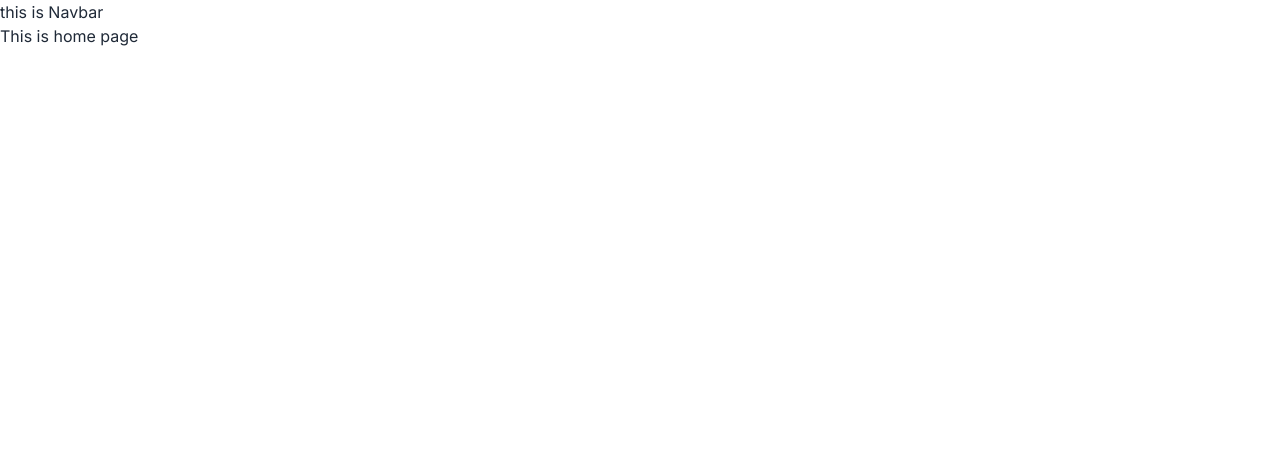
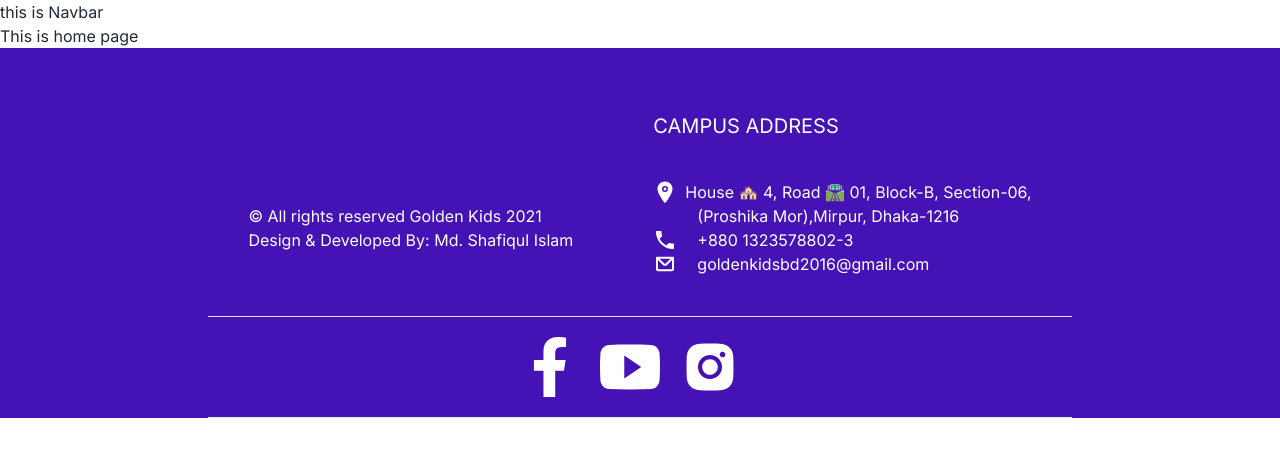
Before and after one commit to sadi-tanvir/golden-kids-client, a Next.js app: page / in a window 1280 px wide. Shown: the top 456 px of the page. Built offline with nearby package versions, Linux system fonts and the light colour scheme.

Commit message:
Footer added

```diff
--- a/package.json
+++ b/package.json
@@ -11,7 +11,8 @@
   "dependencies": {
     "next": "14.0.4",
     "react": "^18",
-    "react-dom": "^18"
+    "react-dom": "^18",
+    "react-icons": "^4.12.0"
   },
   "devDependencies": {
     "@types/node": "^20",
--- a/src/app/(withLayout)/layout.tsx
+++ b/src/app/(withLayout)/layout.tsx
@@ -1,5 +1,6 @@
 import Footer from "../shared/Footer";
 import Navbar from "../shared/Navbar";
+
 
 
 const MainLayout = ({children}:{ children: React.ReactNode }) => {
--- a/src/app/shared/Footer.tsx
+++ b/src/app/shared/Footer.tsx
@@ -1,8 +1,48 @@
+import { FaAdjust, FaAlgolia,FaFacebookF  ,FaInstagram  } from "react-icons/fa";
+import { IoLocation } from "react-icons/io5";
+import { IoMdCall } from "react-icons/io";
+import { CgMail } from "react-icons/cg";
+import { IoLogoYoutube } from "react-icons/io";
 
+import { AiFillInstagram } from "react-icons/ai";
 const Footer = () => {
     return (
-        <div>
+        <div className="bg-[#4512b6] ">
+            <div className="pt-2 md:flex justify-center mx-10  text-white">
+                <div className="md:mr-20 mb-10 mt-5">
+                    <h3 className="mt-32">© All rights reserved Golden Kids 2021 <br />
+                        Design & Developed By: Md. Shafiqul Islam</h3>
+                </div>
+                <div className="mb-10">
+                    <h2 className="mt-14 text-xl">CAMPUS ADDRESS</h2>
+                    <div className="flex mt-10">
+                        <p className="text-2xl"><IoLocation></IoLocation></p>
+                        <div >
+                            <p className="ml-2"> House 🏘️ 4, Road 🛣️ 01, Block-B, Section-06,</p>
+                            <p className="ml-5">(Proshika Mor),Mirpur, Dhaka-1216</p>
+                        </div>
+                    </div>
+                    <div className="flex">
+                        <p className="text-2xl "> <IoMdCall></IoMdCall></p>
+                        <p className="ml-5">+880 1323578802-3</p>
+                    </div>
+                    <div className="flex">
+                        <p className="text-2xl "> <CgMail></CgMail></p>
+                        <p className="ml-5"> goldenkidsbd2016@gmail.com</p>
+                    </div>
 
+
+                </div>
+            </div>
+            <div className="md:mx-52 text-white">
+                <hr />
+                <div className="flex justify-center my-5">
+                    <p className="mr-5 text-6xl"><FaFacebookF></FaFacebookF></p>
+                    <p className="mr-5 text-6xl"><IoLogoYoutube></IoLogoYoutube></p>
+                    <p className="mr-5 text-6xl"><AiFillInstagram></AiFillInstagram></p>
+                </div>
+                <hr />
+            </div>
         </div>
     );
 };
```
Also changed, not shown: 1 other file (tests, documents, lock files or other folders).
